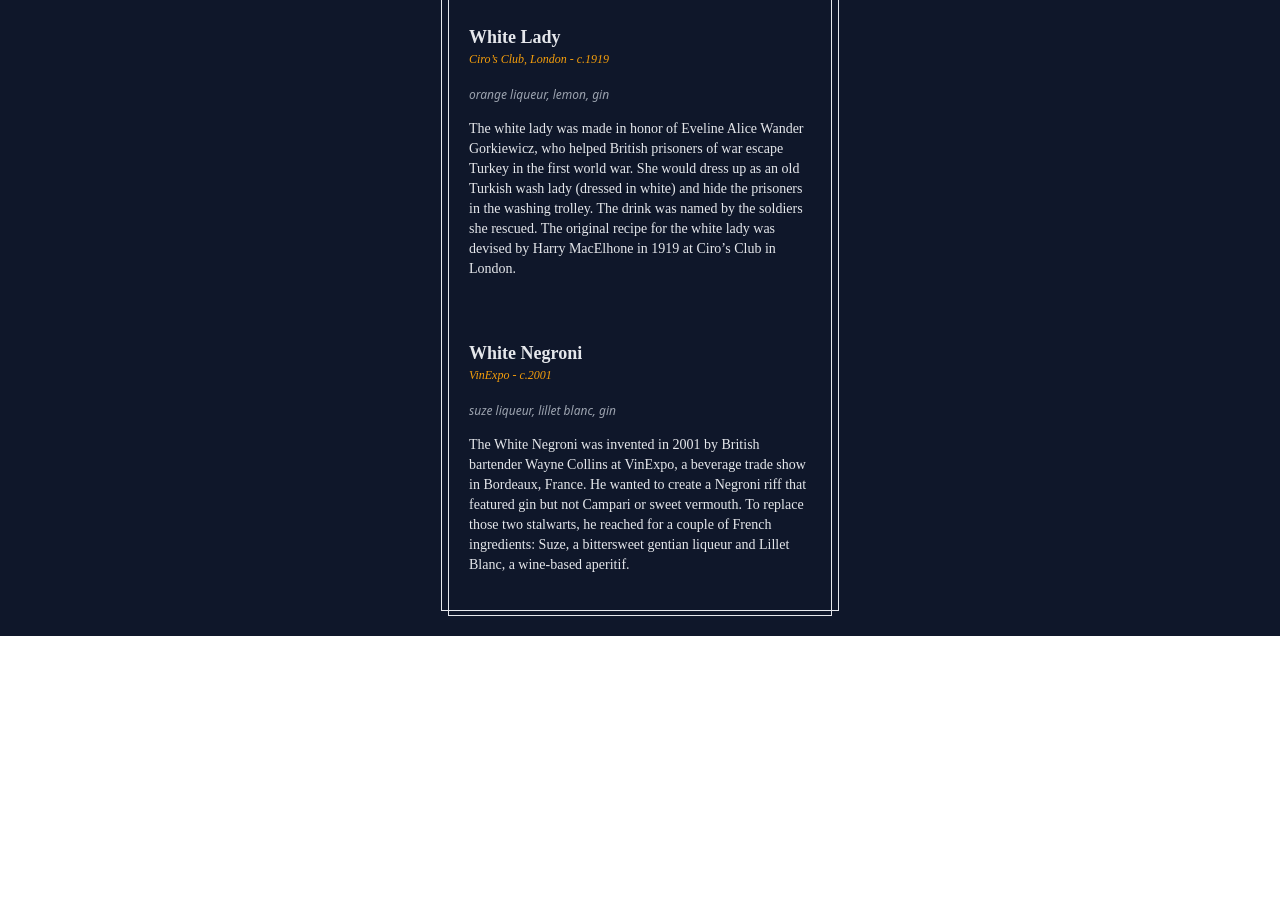
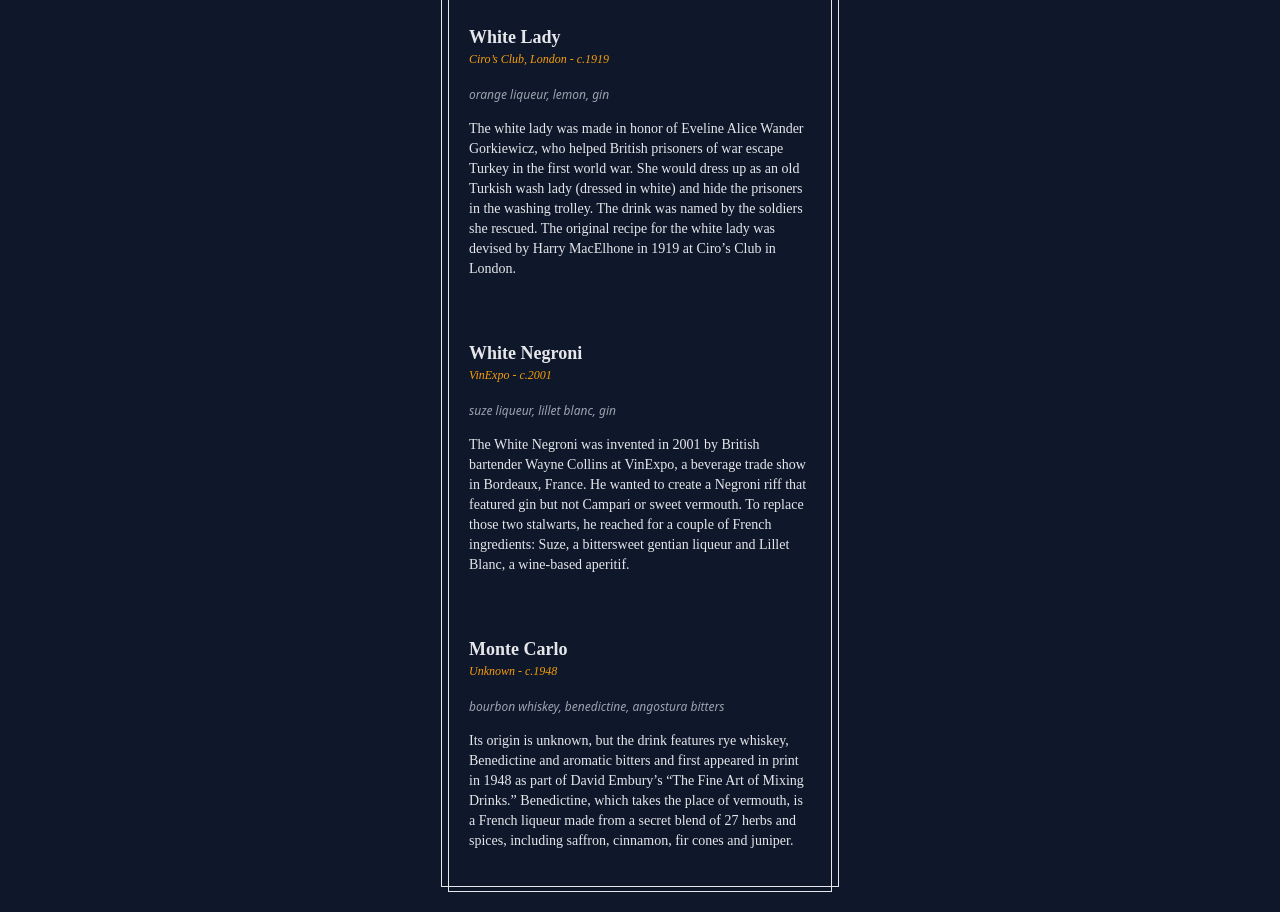
Before and after one commit to rickhlx/family-day-after-dark, a Gatsby site: page /cocktails in a window 1280 px wide. Shown: the part 1155-2067 px from the top of the page. Before the commit the page ends 1791 px from the top, so only its background shows below. Built offline with nearby package versions, Linux system fonts and the light colour scheme; Gatsby itself is replaced by a stand-in of ours.

Commit message:
add the montecarlo drink

```diff
--- a/src/pages/cocktails.js
+++ b/src/pages/cocktails.js
@@ -71,6 +71,15 @@
           not Campari or sweet vermouth. To replace those two stalwarts, he reached for a couple of French
           ingredients: Suze, a bittersweet gentian liqueur and Lillet Blanc, a wine-based aperitif.'
         />
+        <Cocktail
+          title='Monte Carlo'
+          origin='Unknown - c.1948'
+          ingredients='bourbon whiskey, benedictine, angostura bitters'
+          description='Its origin is unknown, but the drink features rye whiskey, Benedictine and aromatic bitters
+          and first appeared in print in 1948 as part of David Embury’s “The Fine Art of Mixing Drinks.” Benedictine,
+           which takes the place of vermouth, is a French liqueur made from a secret blend of 27 herbs and spices,
+           including saffron, cinnamon, fir cones and juniper.'
+        />
       </div>
     </main>
   );
```
